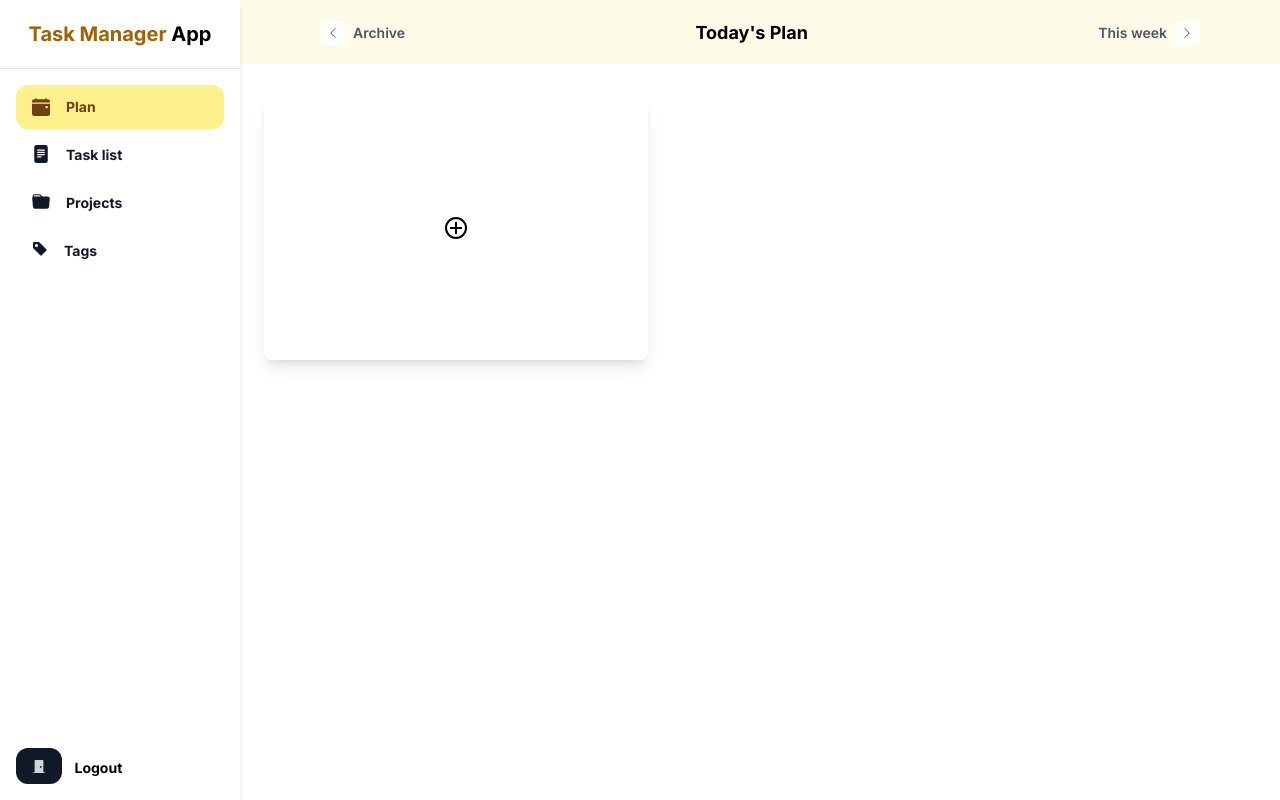
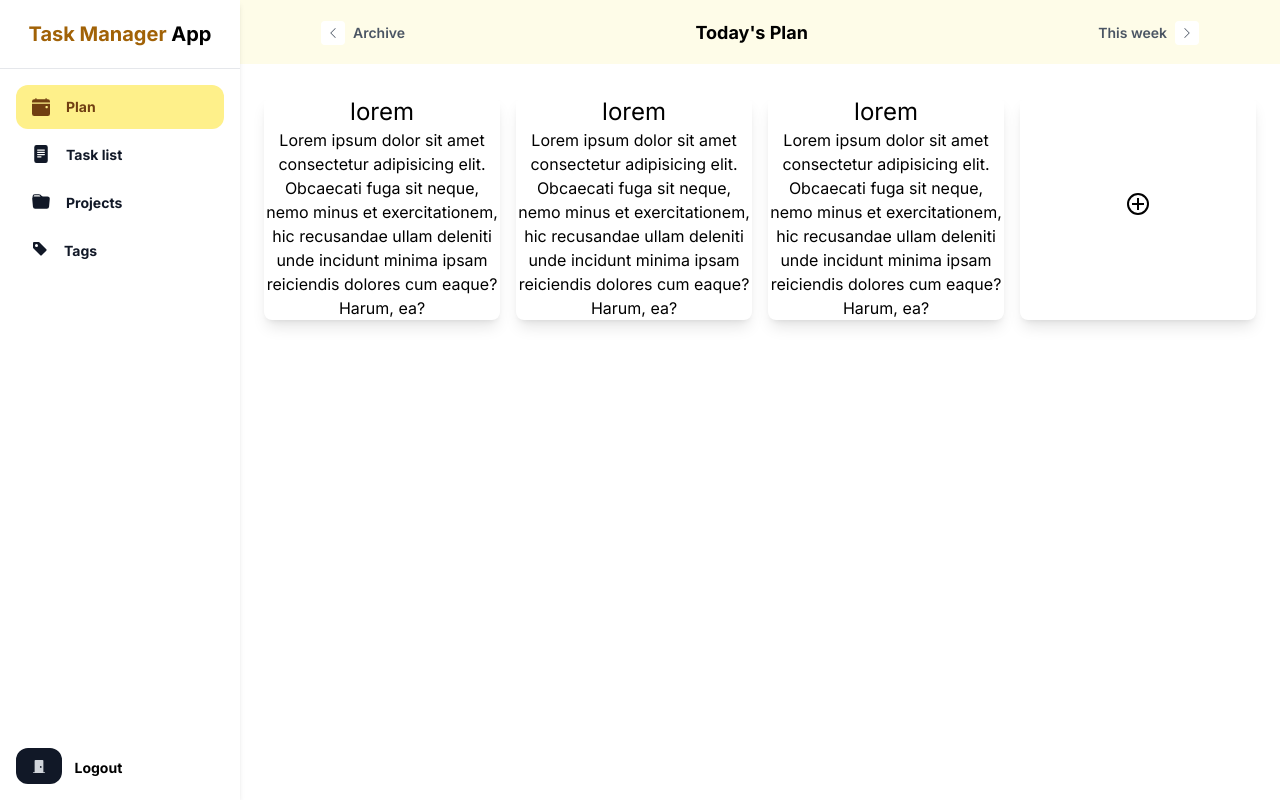
Before and after one commit to AbdullahNaseer01/notepad-tailwind, a Next.js app: page / in a window 1280 px wide. Built offline with nearby package versions, Linux system fonts and the light colour scheme.

Commit message:
form inetialize popup functionality

```diff
--- a/package.json
+++ b/package.json
@@ -12,6 +12,7 @@
     "autoprefixer": "10.4.14",
     "eslint": "8.47.0",
     "eslint-config-next": "13.4.13",
+    "firebase": "^10.1.0",
     "next": "13.4.13",
     "postcss": "8.4.27",
     "react": "18.2.0",
--- /dev/null
+++ b/src/app/firebase.js
@@ -0,0 +1,21 @@
+// Import the functions you need from the SDKs you need
+import { initializeApp } from "firebase/app";
+import { getAnalytics } from "firebase/analytics";
+// TODO: Add SDKs for Firebase products that you want to use
+// https://firebase.google.com/docs/web/setup#available-libraries
+
+// Your web app's Firebase configuration
+// For Firebase JS SDK v7.20.0 and later, measurementId is optional
+const firebaseConfig = {
+  apiKey: "AIzaSyCl_ShoJcK3gfyrbyQVgOslNeixNNyBmWI",
+  authDomain: "task-management-app-16ef6.firebaseapp.com",
+  projectId: "task-management-app-16ef6",
+  storageBucket: "task-management-app-16ef6.appspot.com",
+  messagingSenderId: "328893447976",
+  appId: "1:328893447976:web:2f164d9d82722974cb9a1d",
+  measurementId: "G-ZGBT8W3HG6"
+};
+
+// Initialize Firebase
+const app = initializeApp(firebaseConfig);
+const analytics = getAnalytics(app);
--- a/src/app/page.js
+++ b/src/app/page.js
@@ -1,6 +1,36 @@
-import Image from 'next/image'
+"use client"
+import React, { useState } from 'react';
 import { GrAddCircle } from 'react-icons/gr';
+
 export default function Home() {
+  const [isPopupOpen, setPopupOpen] = useState(false);
+  const [formData, setFormData] = useState({
+    name: '',
+    email: '',
+  });
+
+  const openPopup = () => {
+    setPopupOpen(true);
+  };
+
+  const closePopup = () => {
+    setPopupOpen(false);
+  };
+
+  const handleSubmit = (e) => {
+    e.preventDefault();
+    // Perform form submission logic here
+    console.log('Form submitted:', formData);
+    closePopup();
+  };
+
+  const handleInputChange = (e) => {
+    const { name, value } = e.target;
+    setFormData((prevData) => ({
+      ...prevData,
+      [name]: value,
+    }));
+  };
   return (
     <>
       <>
@@ -162,17 +192,236 @@ export default function Home() {
             </div>
           </div>
         </aside>
-        <main className="ml-60 pt-16 max-h-screen overflow-auto">
+        {/* <main className="ml-60 pt-16 max-h-screen overflow-auto">
           <div className="px-6 py-8">
-            <div className="max-w-sm w-full p-6 bg-white rounded-lg shadow-lg flex justify-center ">
+            <div className="grid grid-cols-4 gap-4">
+            <div className="max-w-sm max-h-96 w-full bg-white rounded-lg shadow-lg text-center">
+           <h1 className='text-2xl'>
+            lorem
+           </h1>
+           <p>
+            Lorem ipsum dolor sit amet consectetur adipisicing elit. Obcaecati fuga sit neque, nemo minus et exercitationem, hic recusandae ullam deleniti unde incidunt minima ipsam reiciendis dolores cum eaque? Harum, ea?
+           </p>
+          </div>
+
+          <div className="max-w-sm max-h-96 w-full bg-white rounded-lg shadow-lg text-center">
+           <h1 className='text-2xl'>
+            lorem
+           </h1>
+           <p>
+            Lorem ipsum dolor sit amet consectetur adipisicing elit. Obcaecati fuga sit neque, nemo minus et exercitationem, hic recusandae ullam deleniti unde incidunt minima ipsam reiciendis dolores cum eaque? Harum, ea?
+           </p>
+          </div>
+
+          <div className="max-w-sm max-h-96 w-full bg-white rounded-lg shadow-lg text-center">
+           <h1 className='text-2xl'>
+            lorem
+           </h1>
+           <p>
+            Lorem ipsum dolor sit amet consectetur adipisicing elit. Obcaecati fuga sit neque, nemo minus et exercitationem, hic recusandae ullam deleniti unde incidunt minima ipsam reiciendis dolores cum eaque? Harum, ea?
+           </p>
+          </div>
+            </div>
+            <div className="max-w-sm w-full  bg-white rounded-lg shadow-lg flex justify-center ">
            <button className='text-2xl py-24 '>
             <GrAddCircle/>
            </button>
           </div>
           </div>
+        </main> */}
+        <main className="ml-60 pt-16 max-h-screen overflow-auto">
+          <div className="px-6 py-8">
+            <div className="grid grid-cols-1 md:grid-cols-2 lg:grid-cols-4 gap-4">
+              <div className="w-full bg-white rounded-lg shadow-lg text-center">
+                <h1 className="text-2xl">lorem</h1>
+                <p>
+                  Lorem ipsum dolor sit amet consectetur adipisicing elit. Obcaecati
+                  fuga sit neque, nemo minus et exercitationem, hic recusandae ullam
+                  deleniti unde incidunt minima ipsam reiciendis dolores cum eaque?
+                  Harum, ea?
+                </p>
+              </div>
+
+              <div className="w-full bg-white rounded-lg shadow-lg text-center">
+                <h1 className="text-2xl">lorem</h1>
+                <p>
+                  Lorem ipsum dolor sit amet consectetur adipisicing elit. Obcaecati
+                  fuga sit neque, nemo minus et exercitationem, hic recusandae ullam
+                  deleniti unde incidunt minima ipsam reiciendis dolores cum eaque?
+                  Harum, ea?
+                </p>
+              </div>
+
+              <div className="w-full bg-white rounded-lg shadow-lg text-center">
+                <h1 className="text-2xl">lorem</h1>
+                <p>
+                  Lorem ipsum dolor sit amet consectetur adipisicing elit. Obcaecati
+                  fuga sit neque, nemo minus et exercitationem, hic recusandae ullam
+                  deleniti unde incidunt minima ipsam reiciendis dolores cum eaque?
+                  Harum, ea?
+                </p>
+              </div>
+
+              <div className="w-full bg-white rounded-lg shadow-lg text-center">
+                <button className="text-2xl py-24" onClick={openPopup}>
+                  <GrAddCircle />
+                </button>
+              </div>
+            </div>
+          </div>
+
+          {isPopupOpen ? (<div className="fixed inset-0 flex items-center justify-center z-50 bg-gray-800 bg-opacity-75">
+            <div className="bg-white p-6 rounded-lg shadow-md w-96">
+              <h2 className="text-xl font-semibold mb-4">Popup Form</h2>
+              <form onSubmit={handleSubmit}>
+                <div className="mb-4">
+                  <label htmlFor="name" className="block text-sm font-medium">
+                    Name
+                  </label>
+                  <input
+                    type="text"
+                    id="name"
+                    name="name"
+                    value={formData.name}
+                    onChange={handleInputChange}
+                    className="mt-1 block w-full border-gray-300 rounded-md shadow-sm focus:ring focus:ring-opacity-50"
+                    required
+                  />
+                </div>
+                <div className="mb-4">
+                  <label htmlFor="email" className="block text-sm font-medium">
+                    Email
+                  </label>
+                  <input
+                    type="email"
+                    id="email"
+                    name="email"
+                    value={formData.email}
+                    onChange={handleInputChange}
+                    className="mt-1 block w-full border-gray-300 rounded-md shadow-sm focus:ring focus:ring-opacity-50"
+                    required
+                  />
+                </div>
+                <div className="flex justify-end">
+                  <button
+                    type="submit"
+                    className="px-4 py-2 bg-blue-500 text-white rounded-md hover:bg-blue-600 focus:outline-none focus:ring focus:ring-opacity-50"
+                  >
+                    Submit
+                  </button>
+                  <button
+                    type="button"
+                    onClick={closePopup}
+                    className="ml-2 px-4 py-2 border rounded-md border-gray-300 text-gray-600 hover:text-gray-800 focus:outline-none focus:ring focus:ring-opacity-50"
+                  >
+                    Cancel
+                  </button>
+                </div>
+              </form>
+            </div>
+          </div>) : (
+            <></>
+          )
+
+          }
+
+
         </main>
+
+
       </>
 
     </>
   )
 }
+
+
+
+
+// "use client"
+// import React, { useState } from 'react';
+// import { GrAddCircle } from 'react-icons/gr';
+
+// export default function Home() {
+//   const [isPopupOpen, setPopupOpen] = useState(false);
+//   const [formData, setFormData] = useState({
+//     name: '',
+//     email: '',
+//   });
+
+//   const openPopup = () => {
+//     setPopupOpen(true);
+//   };
+
+//   const closePopup = () => {
+//     setPopupOpen(false);
+//   };
+
+//   const handleSubmit = (e) => {
+//     e.preventDefault();
+//     // Perform form submission logic here
+//     console.log('Form submitted:', formData);
+//     closePopup();
+//   };
+
+//   const handleInputChange = (e) => {
+//     const { name, value } = e.target;
+//     setFormData((prevData) => ({
+//       ...prevData,
+//       [name]: value,
+//     }));
+//   };
+
+//   return (
+//     <div>
+//       <header className="fixed right-0 top-0 left-60 bg-yellow-50 py-3 px-4 h-16">
+//         {/* ... Header content ... */}
+//       </header>
+//       <aside className="fixed inset-y-0 left-0 bg-white shadow-md max-h-screen w-60">
+//         {/* ... Sidebar content ... */}
+//       </aside>
+//       <main className="ml-60 pt-16 max-h-screen overflow-auto">
+//         <div className="px-6 py-8">
+//           <div className="grid grid-cols-1 md:grid-cols-2 lg:grid-cols-4 gap-4">
+//             <div className="w-full bg-white rounded-lg shadow-lg text-center">
+//               <h1 className="text-2xl">lorem</h1>
+//               <p>
+//                 {/* ... Content ... */}
+//               </p>
+//             </div>
+
+//             <div className="w-full bg-white rounded-lg shadow-lg text-center">
+//               <h1 className="text-2xl">lorem</h1>
+//               <p>
+//                 {/* ... Content ... */}
+//               </p>
+//             </div>
+
+//             <div className="w-full bg-white rounded-lg shadow-lg text-center">
+//               <h1 className="text-2xl">lorem</h1>
+//               <p>
+//                 {/* ... Content ... */}
+//               </p>
+//             </div>
+
+//             <div className="w-full bg-white rounded-lg shadow-lg text-center">
+//               <button className="text-2xl py-24" onClick={openPopup}>
+//                 <GrAddCircle />
+//               </button>
+//             </div>
+//           </div>
+//         </div>
+//         {isPopupOpen && (
+//           <div className="fixed inset-0 flex items-center justify-center z-50 bg-gray-800 bg-opacity-75">
+//             <div className="bg-white p-6 rounded-lg shadow-md w-96">
+//               <h2 className="text-xl font-semibold mb-4">Popup Form</h2>
+//               <form onSubmit={handleSubmit}>
+//                 {/* ... Form content ... */}
+//               </form>
+//             </div>
+//           </div>
+//         )}
+//       </main>
+//     </div>
+//   );
+// }
```
Also changed, not shown: 1 other file (tests, documents, lock files or other folders).
